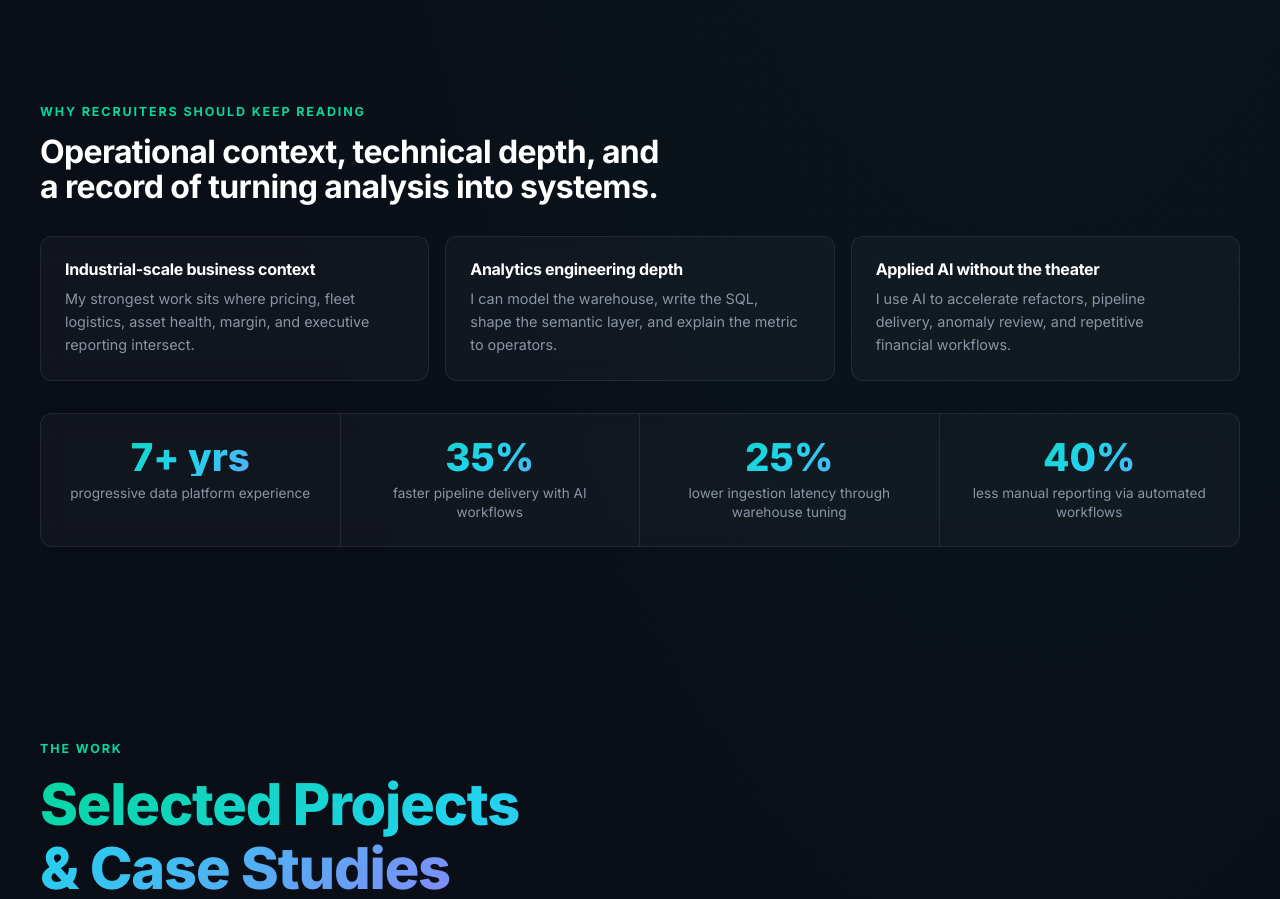
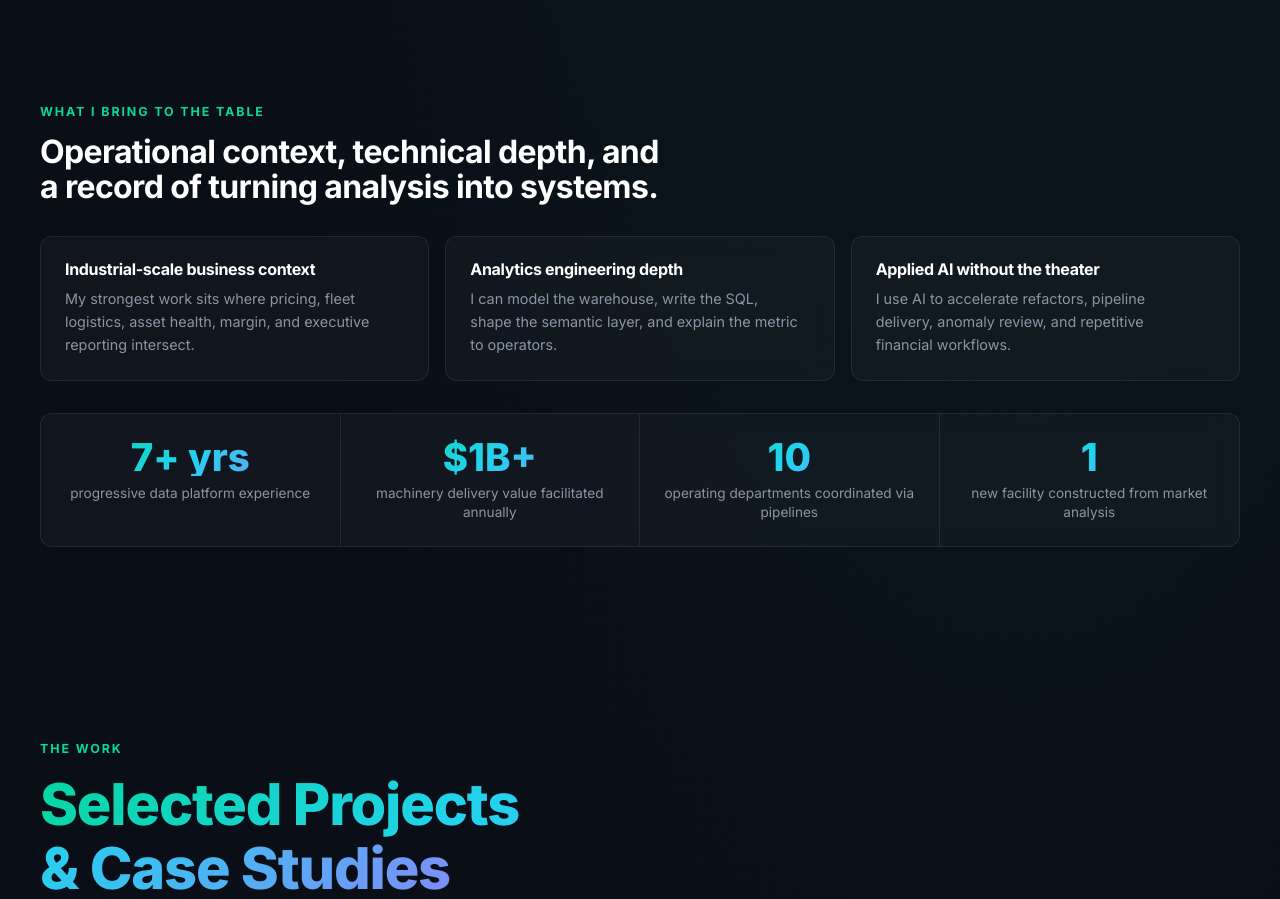
Before and after one commit to DataScience-JDow/personal_website, a Next.js app: page / in a window 1280 px wide. Shown: the part 856-1755 px from the top of the page. Built offline with nearby package versions, Linux system fonts and the light colour scheme.

Commit message:
Tweak: update recruiter snapshot section title and change proof points to reflect concrete work accomplishments

```diff
--- a/src/components/Hero.tsx
+++ b/src/components/Hero.tsx
@@ -78,7 +78,7 @@ export default function Hero() {
       <section className="recruiter-snapshot container" aria-label="Recruiter snapshot">
         <ScrollReveal>
           <div className="snapshot-copy">
-            <p className="eyebrow">Why recruiters should keep reading</p>
+            <p className="eyebrow">What I bring to the table</p>
             <h2>Operational context, technical depth, and a record of turning analysis into systems.</h2>
           </div>
         </ScrollReveal>
--- a/src/lib/portfolio.ts
+++ b/src/lib/portfolio.ts
@@ -85,9 +85,9 @@ export const heroActions = [
 
 export const proofPoints = [
   { value: '7+ yrs', label: 'progressive data platform experience' },
-  { value: '35%', label: 'faster pipeline delivery with AI workflows' },
-  { value: '25%', label: 'lower ingestion latency through warehouse tuning' },
-  { value: '40%', label: 'less manual reporting via automated workflows' },
+  { value: '$1B+', label: 'machinery delivery value facilitated annually' },
+  { value: '10', label: 'operating departments coordinated via pipelines' },
+  { value: '1', label: 'new facility constructed from market analysis' },
 ] satisfies ProofPoint[];
 
 export const recruiterHooks = [
```
